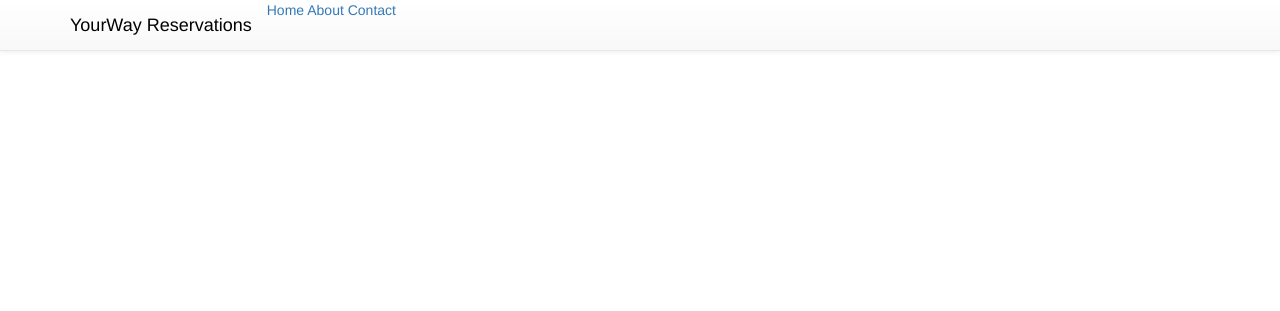
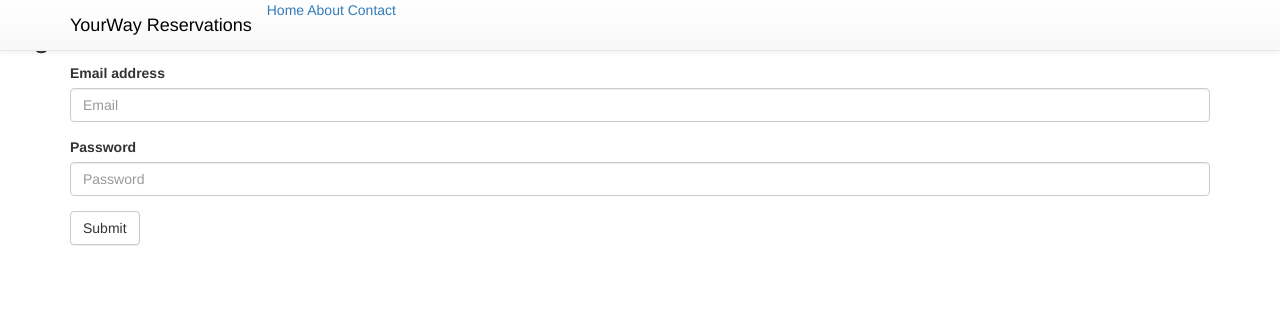
Before and after one commit to DapperDan2520/MyWay2015, a Python web app: template templates/index.html in a window 1280 px wide. Shown: the top 311 px of the page. Run offline with Jinja, Linux system fonts and the light colour scheme; the template is opened without the code that fills it, so the values that code supplies are empty; some libraries are stand-ins or nearby versions.

Commit message:
started with sign up

```diff
--- a/templates/index.html
+++ b/templates/index.html
@@ -33,6 +33,22 @@
 				</div>
 			</div>
 		</header>
+		<div class="main-wrapper">
+			<h2>Log In</h2>
+			<div class="container">
+				<form method="POST" action="/signup_check">
+					<div class="form-group">
+						<label for="exampleInputEmail1">Email address</label>
+						<input type="email" class="form-control" id="exampleInputEmail1" placeholder="Email">
+					</div>
+					<div class="form-group">
+						<label for="exampleInputPassword1">Password</label>
+						<input type="password" class="form-control" id="exampleInputPassword1" placeholder="Password">
+					</div>
+					<button type="submit" class="btn btn-default">Submit</button>
+				</form>
+			</div>
+		</div>
 
 		<!-- jQuery (necessary for Bootstrap's JavaScript plugins) -->
 		<script src="https://ajax.googleapis.com/ajax/libs/jquery/1.11.3/jquery.min.js"></script>
```
Also changed, not shown: routes.py (+12 -0 lines), 1 other file.
